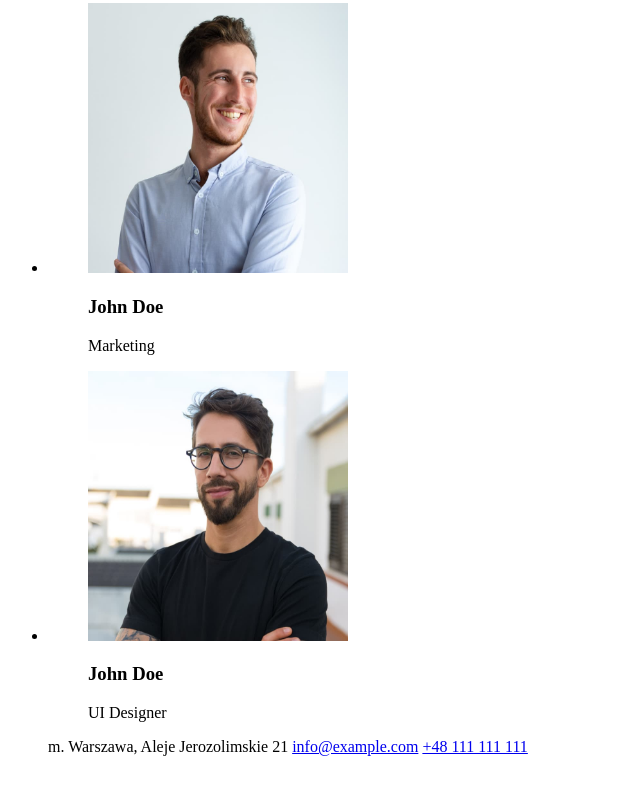
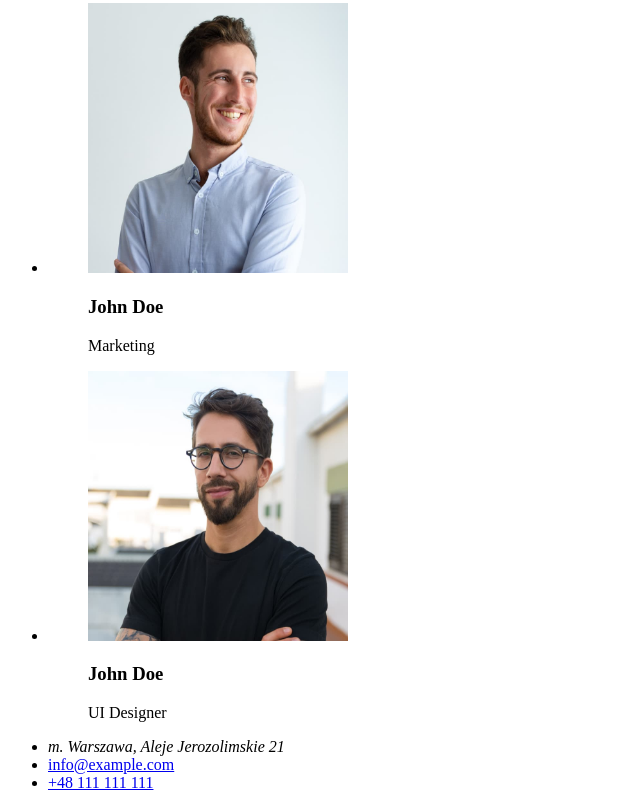
Before and after one commit to Otrzewik/goit-markup-hw-01, a plain HTML site: page index.html in a window 1280 px wide. Shown: the part 2261-3069 px from the top of the page, without its empty margins (0-640 px from the left). Before the commit the page ends 3033 px from the top, so only its background shows below. Drawn offline with Linux system fonts and the light colour scheme.

Commit message:
wersja poprawiona

```diff
--- a/index.html
+++ b/index.html
@@ -108,10 +108,10 @@
                     width="260"
                     height="270"
                   />
-                  <figcaprion>
+                  <figcaption>
                     <h3>John Doe</h3>
                     UI Designer
-                  </figcaprion>
+                  </figcaption>
                 </figure>
               </li>
               <li>
@@ -164,9 +164,9 @@
     <footer>
       <a href="WebStudio"></a>
       <ul>
-        <adress>m. Warszawa, Aleje Jerozolimskie 21</adress>
-        <a href="mailto:info@example.com">info@example.com</a>
-        <a href="tel:+48111111111">+48 111 111 111</a>
+        <li><address>m. Warszawa, Aleje Jerozolimskie 21</address></li>
+        <li><a href="mailto:info@example.com">info@example.com</a></li>
+        <li><a href="tel:+48111111111">+48 111 111 111</a></li>
       </ul>
     </footer>
   </body>
```
